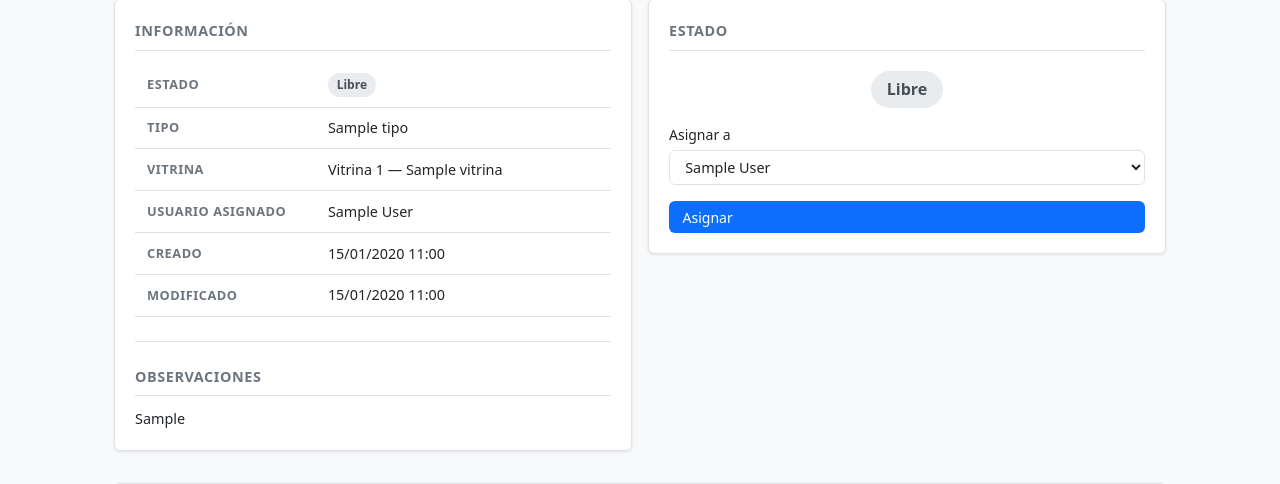
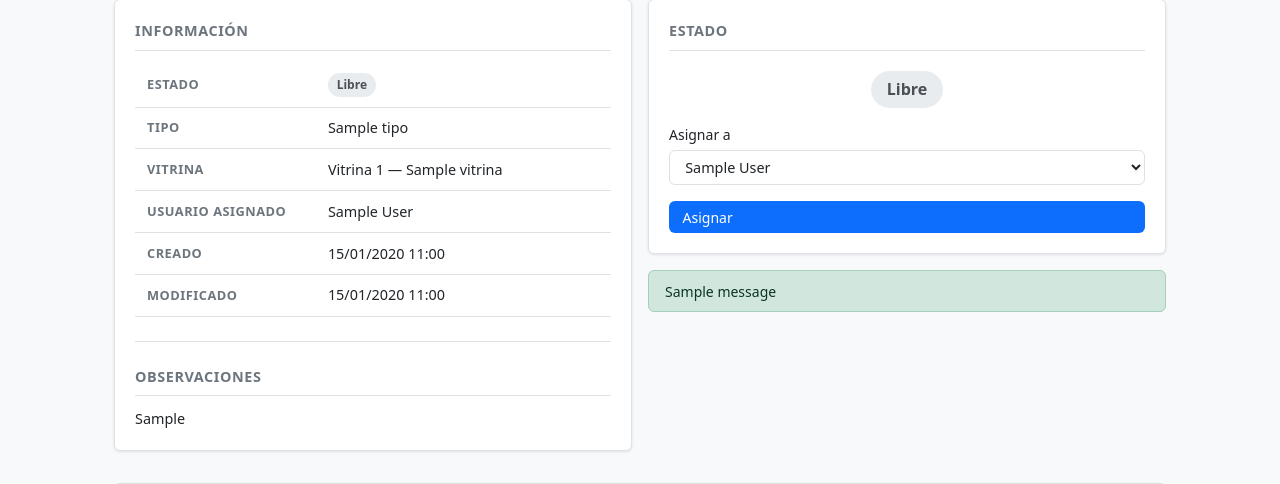
Before and after one commit to lima-uam/museoman, a Django app: page /items/1/ in a window 1280 px wide. Shown: the part 183-667 px from the top of the page. Run offline with Django 5.2, Linux system fonts and the light colour scheme; a user stored in the database is signed in; tables that the repository leaves empty hold one stand-in row (values such as "Sample post"); grey boxes marked "Sample" are stand-in pictures; one stand-in notice (Sample message) is shown; data that the repository does not hold is empty.

Commit message:
fix(items): restore id=state-card on HTMX partial after outerHTML swap
Also fix flash messages not appearing after HTMX state transitions:
- Give messages container a stable id=flash-messages in base.html
- Add hx-swap-oob block in partial so HTMX updates messages out-of-band,
  consuming them immediately instead of accumulating in the session

```diff
--- a/templates/base.html
+++ b/templates/base.html
@@ -59,13 +59,11 @@
 </nav>
 
 <div class="container">
-  {% if messages %}
-  <ul class="messages">
+  <ul class="messages" id="flash-messages">
     {% for message in messages %}
     <li class="message message-{{ message.tags }}">{{ message }}</li>
     {% endfor %}
   </ul>
-  {% endif %}
 
   {% block content %}{% endblock %}
 </div>
--- a/templates/items/partials/item_state_card.html
+++ b/templates/items/partials/item_state_card.html
@@ -1,5 +1,5 @@
 {% load items_tags %}
-<div class="card">
+<div class="card" id="state-card">
   <div class="card-header">Estado</div>
   <div style="text-align:center;padding:.5rem 0 1rem">
     <span class="badge badge-{{ item.estado }}" style="font-size:1rem;padding:.4rem 1rem">
@@ -74,3 +74,8 @@
   </p>
   {% endif %}
 </div>
+<ul id="flash-messages" class="messages" hx-swap-oob="true">
+  {% for message in messages %}
+  <li class="message message-{{ message.tags }}">{{ message }}</li>
+  {% endfor %}
+</ul>
```
